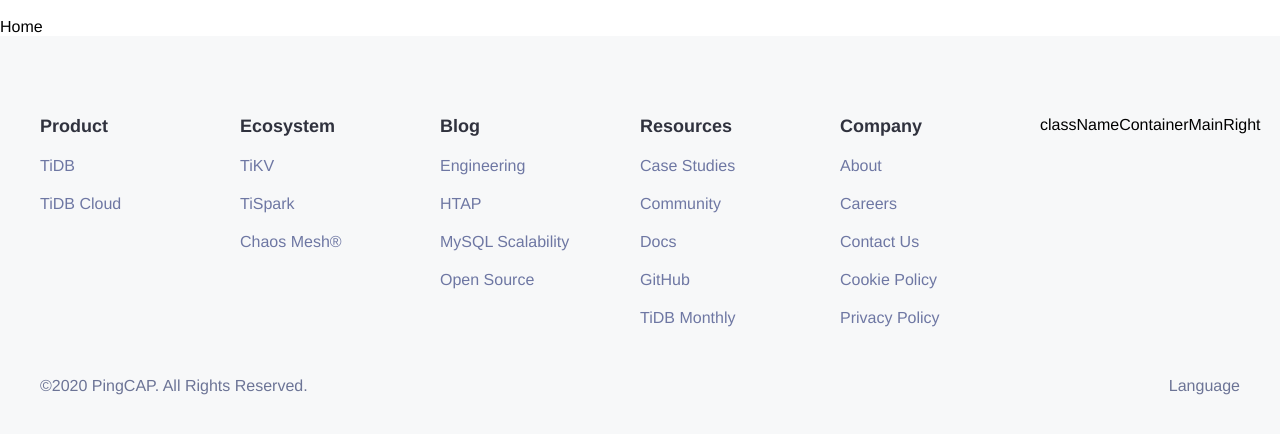
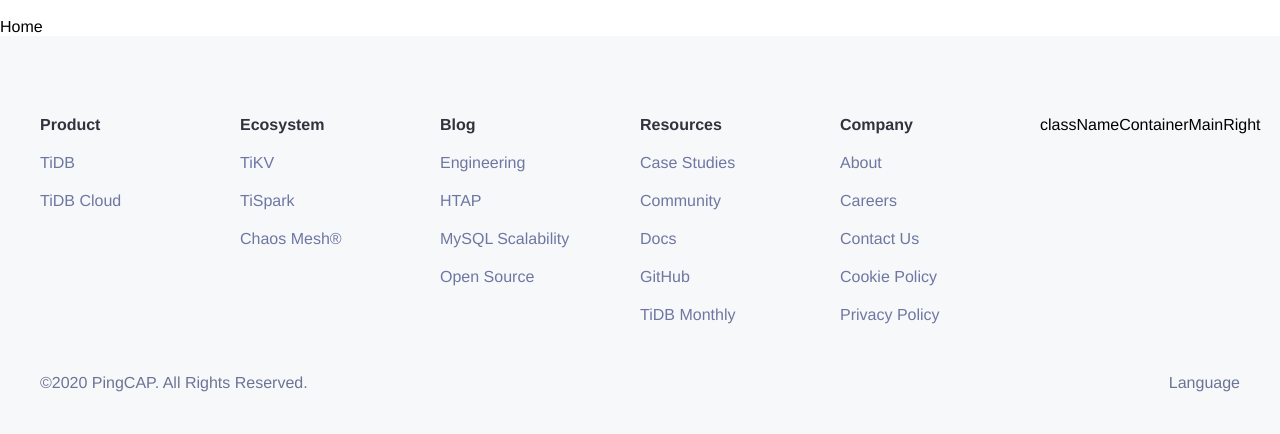
Before and after one commit to cw1997/pingcap-website-refactor, a Gatsby site: page / in a window 1280 px wide. Shown: the part 66-500 px from the top of the page. Built offline with nearby package versions, Linux system fonts and the light colour scheme; Gatsby itself is replaced by a stand-in of ours.

Commit message:
update Footer link title font style

```diff
--- a/src/components/Footer.sass
+++ b/src/components/Footer.sass
@@ -7,8 +7,8 @@ $footer-background-color: #F7F8F9
 
 $link-column-width: 200px
 
-$link-title-font-size: 18px
-$link-title-font-weight: bold
+$link-title-font-size: 16px
+$link-title-font-weight: 600
 $link-title-color: #30323E
 
 $link-item-font-size: 16px
```
